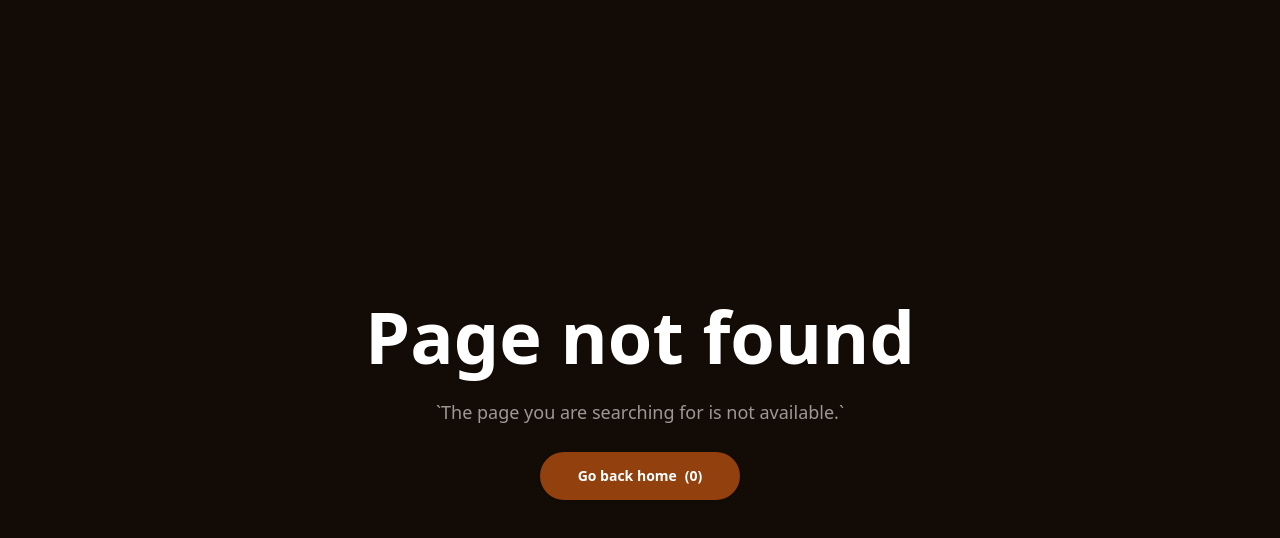
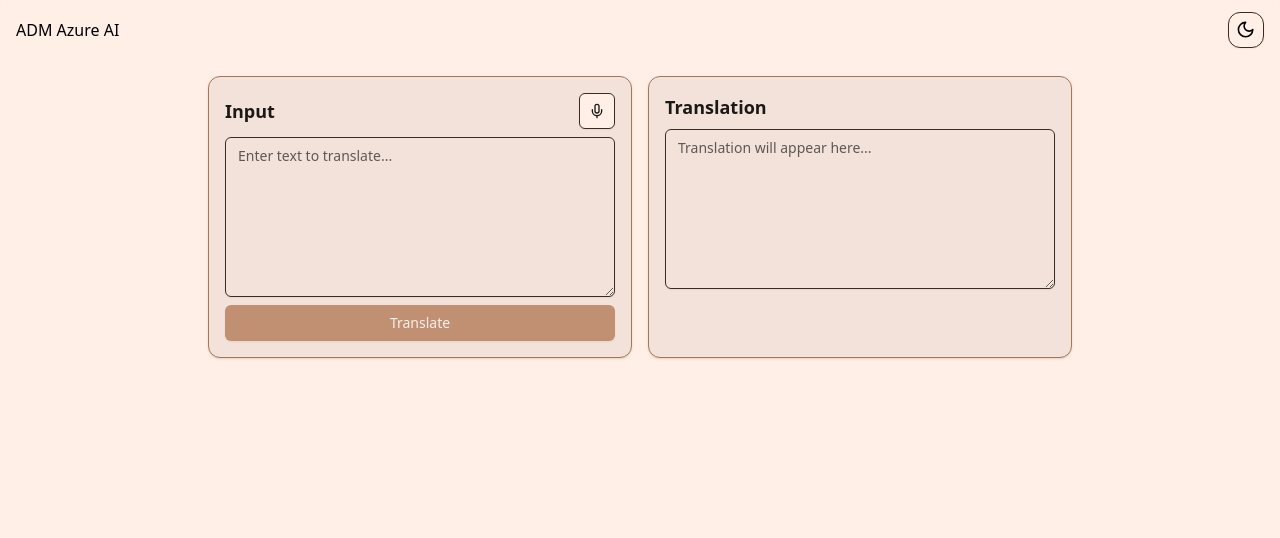
Before and after one commit to mnishanth02/azure-openai-demo, a Next.js app: page /translate in a window 1280 px wide. Before the commit this address had no page. Shown: the top 538 px of the page. Built offline with nearby package versions, Linux system fonts and the light colour scheme.

Commit message:
home page and trnaslate page

```diff
--- /dev/null
+++ b/app/(main)/_lib/components/footer/index.tsx
@@ -0,0 +1,11 @@
+import React from "react";
+
+const Footer = () => {
+  return (
+    <footer className="my-10 text-center text-gray-500">
+      <p>© 2024 AI Language Services. All rights reserved.</p>
+    </footer>
+  );
+};
+
+export default Footer;
--- a/app/(main)/_lib/components/header/header-layout.tsx
+++ b/app/(main)/_lib/components/header/header-layout.tsx
@@ -6,7 +6,7 @@ interface HeaderLayoutProps {
 
 const HeaderLayout: FC<HeaderLayoutProps> = ({ children }) => {
   return (
-    <header className="sticky inset-x-0 top-0 z-30 h-[60px] w-full py-3 transition-all">
+    <header className="sticky inset-x-0 top-0 z-30 h-[60px] w-full py-3 backdrop-blur-md transition-all">
       <div className="container mx-auto px-4">{children}</div>
     </header>
   );
--- /dev/null
+++ b/app/(main)/_lib/components/translate/index.tsx
@@ -0,0 +1,91 @@
+"use client";
+
+import React, { useState } from "react";
+import { Loader2, Mic } from "lucide-react";
+
+import { Button } from "@/components/ui/button";
+import { Card, CardContent } from "@/components/ui/card";
+import { Textarea } from "@/components/ui/textarea";
+
+const TranslateUi: React.FC = () => {
+  const [inputText, setInputText] = useState("");
+  const [translatedText, setTranslatedText] = useState("");
+  const [isRecording, setIsRecording] = useState(false);
+  const [isTranslating, setIsTranslating] = useState(false);
+
+  const handleTextInput = (event: React.ChangeEvent<HTMLTextAreaElement>) => {
+    setInputText(event.target.value);
+  };
+
+  const handleTranslate = async () => {
+    if (!inputText.trim()) return;
+
+    setIsTranslating(true);
+    // Simulating API call for translation
+    try {
+      await new Promise((resolve) => setTimeout(resolve, 1000));
+      setTranslatedText(`Translated: ${inputText}`);
+    } catch (error) {
+      console.error("Translation error:", error);
+    } finally {
+      setIsTranslating(false);
+    }
+  };
+
+  const handleVoiceInput = async () => {
+    setIsRecording(true);
+    // Simulating voice recording and translation
+    try {
+      await new Promise((resolve) => setTimeout(resolve, 2000));
+      const simulatedVoiceInput = "This is a voice input simulation.";
+      setInputText(simulatedVoiceInput);
+      setTranslatedText(`Translated: ${simulatedVoiceInput}`);
+    } catch (error) {
+      console.error("Voice input error:", error);
+    } finally {
+      setIsRecording(false);
+    }
+  };
+
+  return (
+    <div className="container mx-auto max-w-4xl p-4">
+      <div className="grid grid-cols-1 gap-4 md:grid-cols-2">
+        {/* Left Section - Input */}
+        <Card className="col-span-1">
+          <CardContent className="p-4">
+            <div className="mb-2 flex items-center justify-between">
+              <h2 className="text-lg font-semibold">Input</h2>
+              <Button variant="outline" size="icon" onClick={handleVoiceInput} disabled={isRecording}>
+                {isRecording ? <Loader2 className="h-4 w-4 animate-spin" /> : <Mic className="h-4 w-4" />}
+              </Button>
+            </div>
+            <Textarea
+              placeholder="Enter text to translate..."
+              value={inputText}
+              onChange={handleTextInput}
+              className="mb-2 h-40 w-full"
+            />
+            <Button onClick={handleTranslate} disabled={isTranslating || !inputText.trim()} className="w-full">
+              {isTranslating ? "Translating..." : "Translate"}
+            </Button>
+          </CardContent>
+        </Card>
+
+        {/* Right Section - Output */}
+        <Card className="col-span-1">
+          <CardContent className="p-4">
+            <h2 className="mb-2 text-lg font-semibold">Translation</h2>
+            <Textarea
+              value={translatedText}
+              readOnly
+              className="h-40 w-full"
+              placeholder="Translation will appear here..."
+            />
+          </CardContent>
+        </Card>
+      </div>
+    </div>
+  );
+};
+
+export default TranslateUi;
--- a/app/(main)/layout.tsx
+++ b/app/(main)/layout.tsx
@@ -1,3 +1,4 @@
+import Footer from "./_lib/components/footer";
 import { Header } from "./_lib/components/header";
 
 const MainLayout = ({ children }: { children: React.ReactNode }) => {
@@ -5,6 +6,7 @@ const MainLayout = ({ children }: { children: React.ReactNode }) => {
     <div className="flex flex-col">
       <Header />
       <main className="h-cover container">{children}</main>
+      <Footer />
     </div>
   );
 };
--- a/app/(main)/page.tsx
+++ b/app/(main)/page.tsx
@@ -1,7 +1,76 @@
+"use client";
+
 import React from "react";
+import { FileAudio, Globe, ImageIcon, MessageSquare, Mic } from "lucide-react";
 
-const HomePage = () => {
-  return <div>HomePage</div>;
+import { Button } from "@/components/ui/button";
+import { Card, CardContent, CardDescription, CardFooter, CardHeader, CardTitle } from "@/components/ui/card";
+
+const ServiceCard = ({ title, description, icon, route }: any) => (
+  <Card className="flex min-h-[250px] flex-col justify-between">
+    <CardHeader>
+      <div className="flex items-center space-x-2">
+        {icon}
+        <CardTitle>{title}</CardTitle>
+      </div>
+      <CardDescription>{description}</CardDescription>
+    </CardHeader>
+    <CardFooter>
+      <Button className="w-full" onClick={() => (window.location.href = route)}>
+        Try Now
+      </Button>
+    </CardFooter>
+  </Card>
+);
+
+const ModernHomePage = () => {
+  const services = [
+    {
+      title: "Translation Service",
+      description: "Translate text between multiple languages with ease.",
+      icon: <Globe className="h-6 w-6" />,
+      route: "/translate",
+    },
+    {
+      title: "Text to Speech",
+      description: "Convert your text into natural-sounding speech.",
+      icon: <MessageSquare className="h-6 w-6" />,
+      route: "/text-to-speech",
+    },
+    {
+      title: "Text to Image",
+      description: "Generate unique images from textual descriptions.",
+      icon: <ImageIcon className="h-6 w-6" />,
+      route: "/text-to-image",
+    },
+    {
+      title: "Audio to Text",
+      description: "Transcribe audio files into text with high accuracy.",
+      icon: <FileAudio className="h-6 w-6" />,
+      route: "/audio-to-text",
+    },
+    {
+      title: "Voice to Text",
+      description: "Convert spoken words into written text in real-time.",
+      icon: <Mic className="h-6 w-6" />,
+      route: "/voice-to-text",
+    },
+  ];
+
+  return (
+    <div className="container mx-auto px-4 py-8">
+      <header className="mb-12 text-center">
+        <h1 className="mb-4 text-4xl font-bold">AI-Powered Language Services</h1>
+        <p className="text-xl text-gray-600">Explore our suite of advanced language processing tools</p>
+      </header>
+
+      <div className="grid grid-cols-1 gap-6 md:grid-cols-2 lg:grid-cols-3">
+        {services.map((service, index) => (
+          <ServiceCard key={index} {...service} />
+        ))}
+      </div>
+    </div>
+  );
 };
 
-export default HomePage;
+export default ModernHomePage;
--- /dev/null
+++ b/app/(main)/translate/page.tsx
@@ -0,0 +1,9 @@
+import React from "react";
+
+import TranslateUi from "../_lib/components/translate";
+
+const TranslatePage = () => {
+  return <TranslateUi />;
+};
+
+export default TranslatePage;
```
